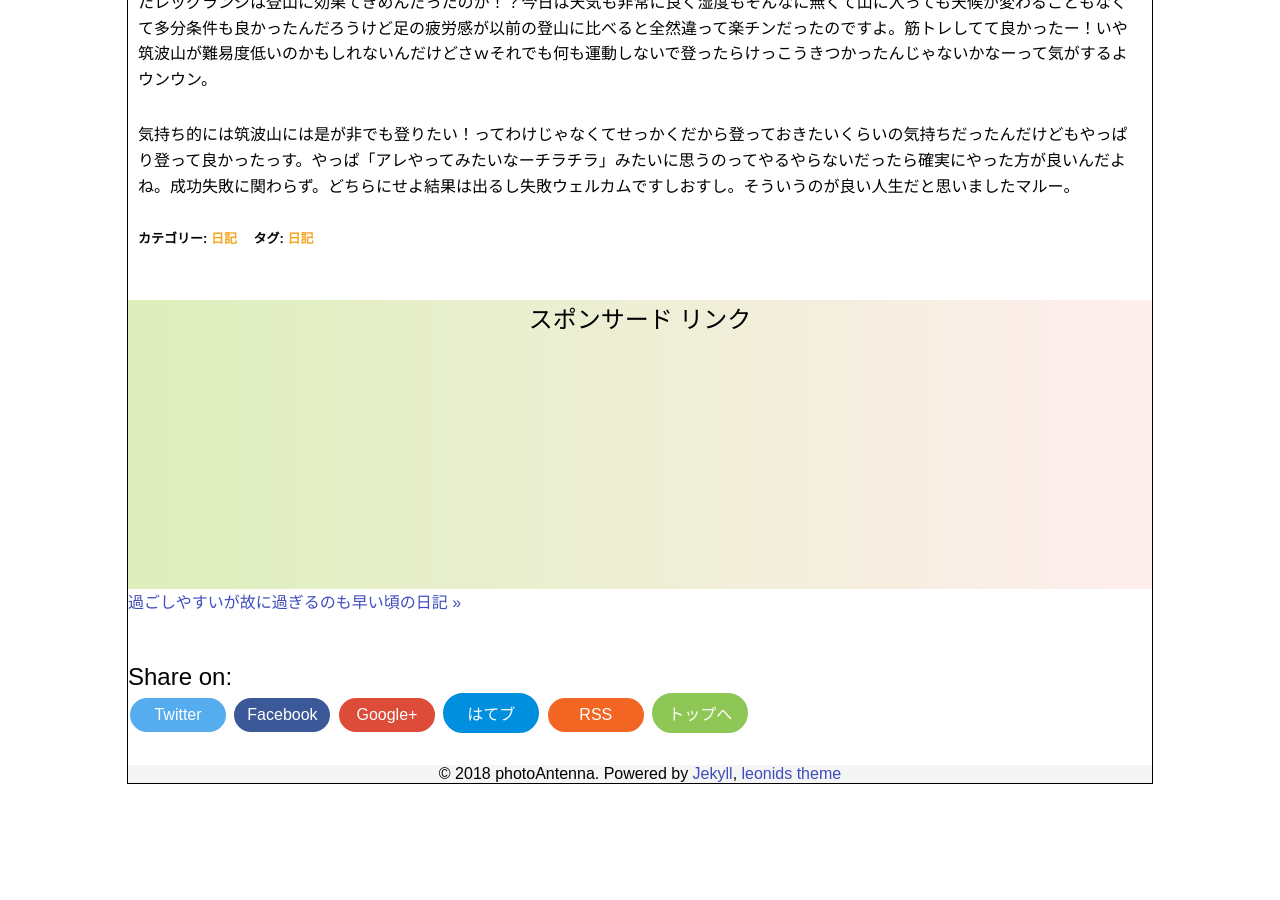
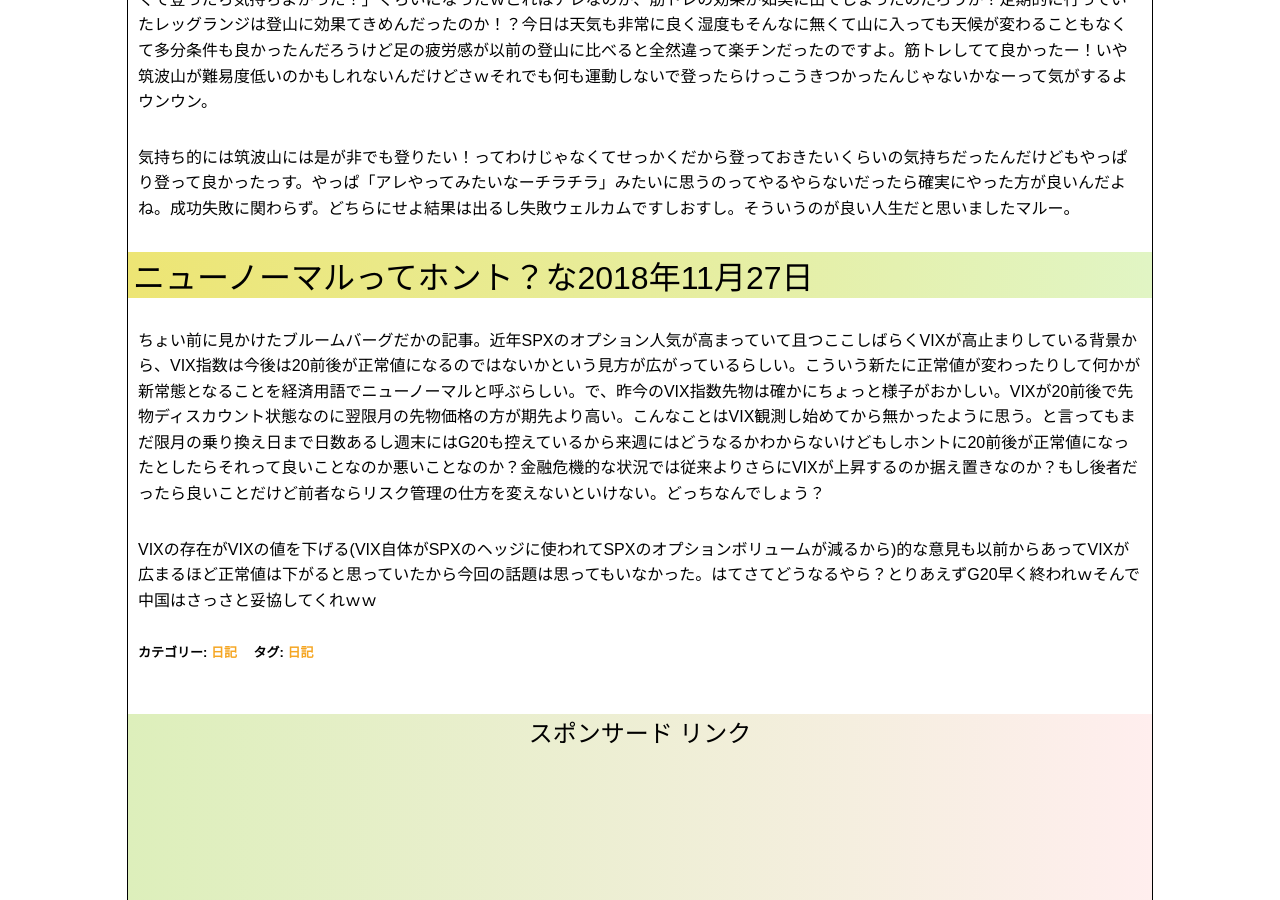
Before and after one commit to photoantenna/photoantenna.github.io, a Jekyll site: the page built from _posts/2018-11-06-diary.md, in a window 1280 px wide and 900 px high, scrolled down 2815 px. Built offline with Jekyll 4.4.1, drawn with Linux system fonts in a browser that asks for light colours; before the commit the page ends 3607 px from its top, so only the background shows below that; some of the changed text lies outside the part shown.

Commit message:
日記更新

```diff
--- a/_posts/2018-11-06-diary.md
+++ b/_posts/2018-11-06-diary.md
@@ -2,12 +2,12 @@
 layout: post
 title: "年末の休みを早くも考えちゃう頃の日記"
 permalink: diary14
-excerpt: "updated2018-11-21,日常のことや出来事に対する自分の反応を文章化していこうのコーナーです。特にテーマも設けずにつらつらと書いていくとっても楽しいコーナーです。見る人にとって楽しいコーナーかどうかは定かではありませんよー"
+excerpt: "updated2018-11-27,日常のことや出来事に対する自分の反応を文章化していこうのコーナーです。特にテーマも設けずにつらつらと書いていくとっても楽しいコーナーです。見る人にとって楽しいコーナーかどうかは定かではありませんよー"
 categories: "日記"
 tags: "日記"
 keywords: "長野, 戸隠, 蕎麦, 中間選挙, VIX, 筑波山"
 mokuji: true
-update: 2018-11-21
+update: 2018-11-27
 image:
   feature: diary.jpg
 ---
@@ -37,3 +37,9 @@ image:
 久しぶりに今日あった出来事を今日書く日記。というわけで筑波山に登ってみました。山に登るという行為は高尾山、至仏山に続いて3回目。山って大好きな人でもない限りそんなに登らないよね。というか登山歓迎な雰囲気の山が生活圏にそんな無いよねっていうね。過去に登った高尾山、至仏山は「かなり疲れるけど登ったら気持ちよかった！」って感じだったけど今回の筑波山は「予想してたよりもきつくなくて登ったら気持ちよかった！」くらいになったｗこれはアレなのか、筋トレの効果が如実に出てしまったのだろうか？定期的に行っていたレッグランジは登山に効果てきめんだったのか！？今日は天気も非常に良く湿度もそんなに無くて山に入っても天候が変わることもなくて多分条件も良かったんだろうけど足の疲労感が以前の登山に比べると全然違って楽チンだったのですよ。筋トレしてて良かったー！いや筑波山が難易度低いのかもしれないんだけどさｗそれでも何も運動しないで登ったらけっこうきつかったんじゃないかなーって気がするよウンウン。
 
 気持ち的には筑波山には是が非でも登りたい！ってわけじゃなくてせっかくだから登っておきたいくらいの気持ちだったんだけどもやっぱり登って良かったっす。やっぱ「アレやってみたいなーチラチラ」みたいに思うのってやるやらないだったら確実にやった方が良いんだよね。成功失敗に関わらず。どちらにせよ結果は出るし失敗ウェルカムですしおすし。そういうのが良い人生だと思いましたマルー。
+
+### ニューノーマルってホント？な2018年11月27日
+
+ちょい前に見かけたブルームバーグだかの記事。近年SPXのオプション人気が高まっていて且つここしばらくVIXが高止まりしている背景から、VIX指数は今後は20前後が正常値になるのではないかという見方が広がっているらしい。こういう新たに正常値が変わったりして何かが新常態となることを経済用語でニューノーマルと呼ぶらしい。で、昨今のVIX指数先物は確かにちょっと様子がおかしい。VIXが20前後で先物ディスカウント状態なのに翌限月の先物価格の方が期先より高い。こんなことはVIX観測し始めてから無かったように思う。と言ってもまだ限月の乗り換え日まで日数あるし週末にはG20も控えているから来週にはどうなるかわからないけどもしホントに20前後が正常値になったとしたらそれって良いことなのか悪いことなのか？金融危機的な状況では従来よりさらにVIXが上昇するのか据え置きなのか？もし後者だったら良いことだけど前者ならリスク管理の仕方を変えないといけない。どっちなんでしょう？
+
+VIXの存在がVIXの値を下げる(VIX自体がSPXのヘッジに使われてSPXのオプションボリュームが減るから)的な意見も以前からあってVIXが広まるほど正常値は下がると思っていたから今回の話題は思ってもいなかった。はてさてどうなるやら？とりあえずG20早く終われｗそんで中国はさっさと妥協してくれｗｗ
```
